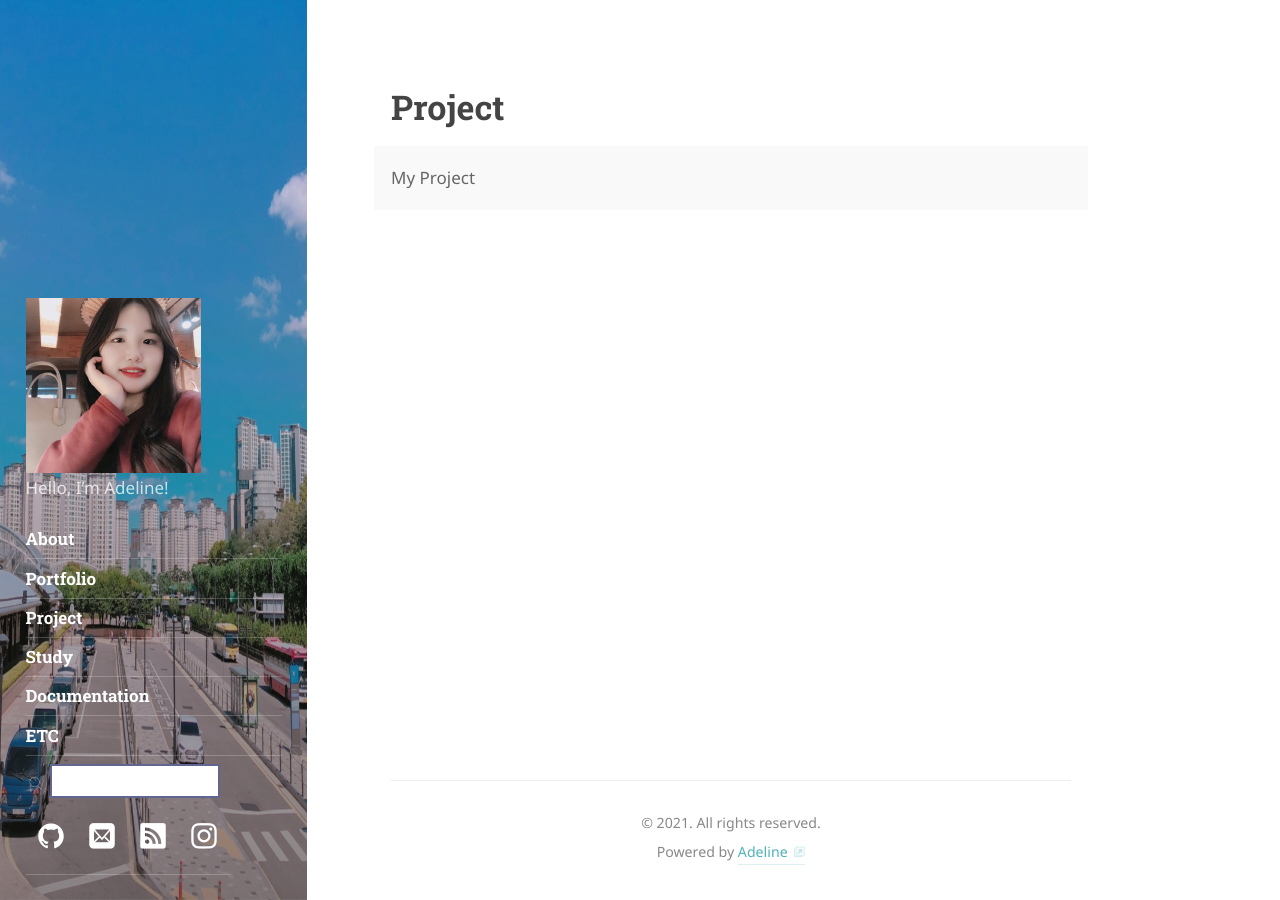
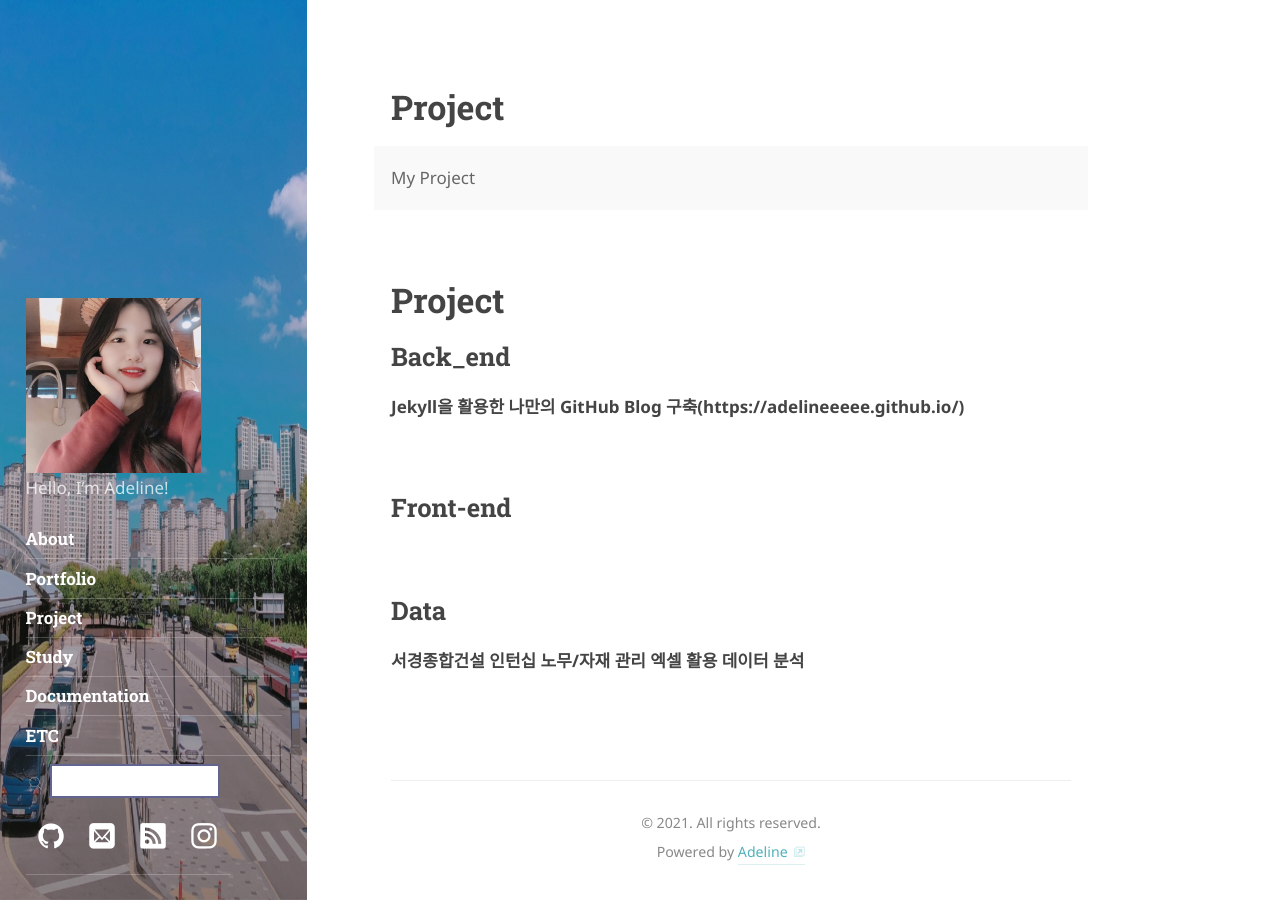
Before and after one commit to Wonji-Park/Classy, a Jekyll site: the page built from _featured_tags/Project.md, in a window 1280 px wide. Built offline with Jekyll 4.4.1, drawn with Linux system fonts in a browser that asks for light colours; nearby versions of some CDN libraries; some web fonts are replaced.

Commit message:
Update Project.md

```diff
--- a/_featured_tags/Project.md
+++ b/_featured_tags/Project.md
@@ -4,6 +4,21 @@ title: Project
 slug: Project
 menu: true
 order: 3
-description: >
+description: |
   My Project
+published: true
 ---
+# Project
+
+## Back_end
+
+**Jekyll을 활용한 나만의 GitHub Blog 구축(https://adelineeeee.github.io/)**
+
+
+## Front-end
+
+
+
+## Data
+
+**서경종합건설 인턴십 노무/자재 관리 엑셀 활용 데이터 분석**
```
